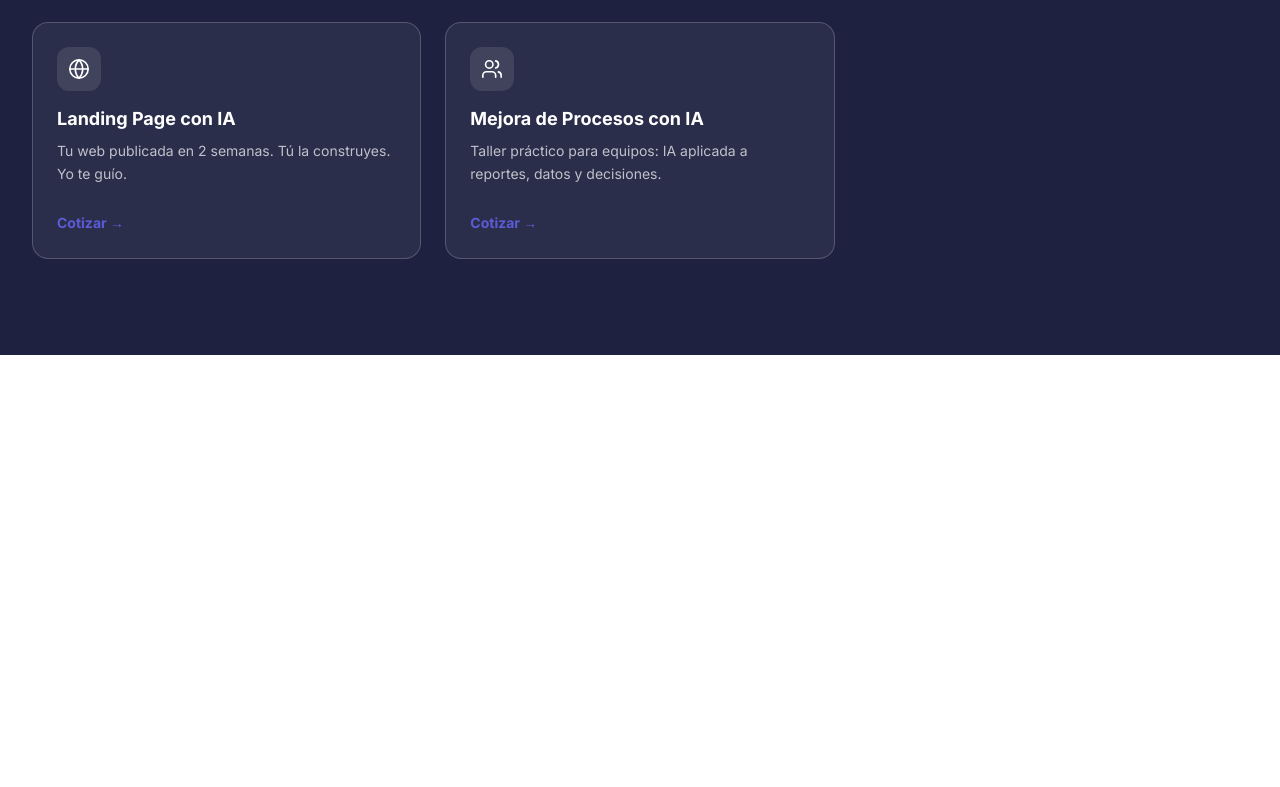
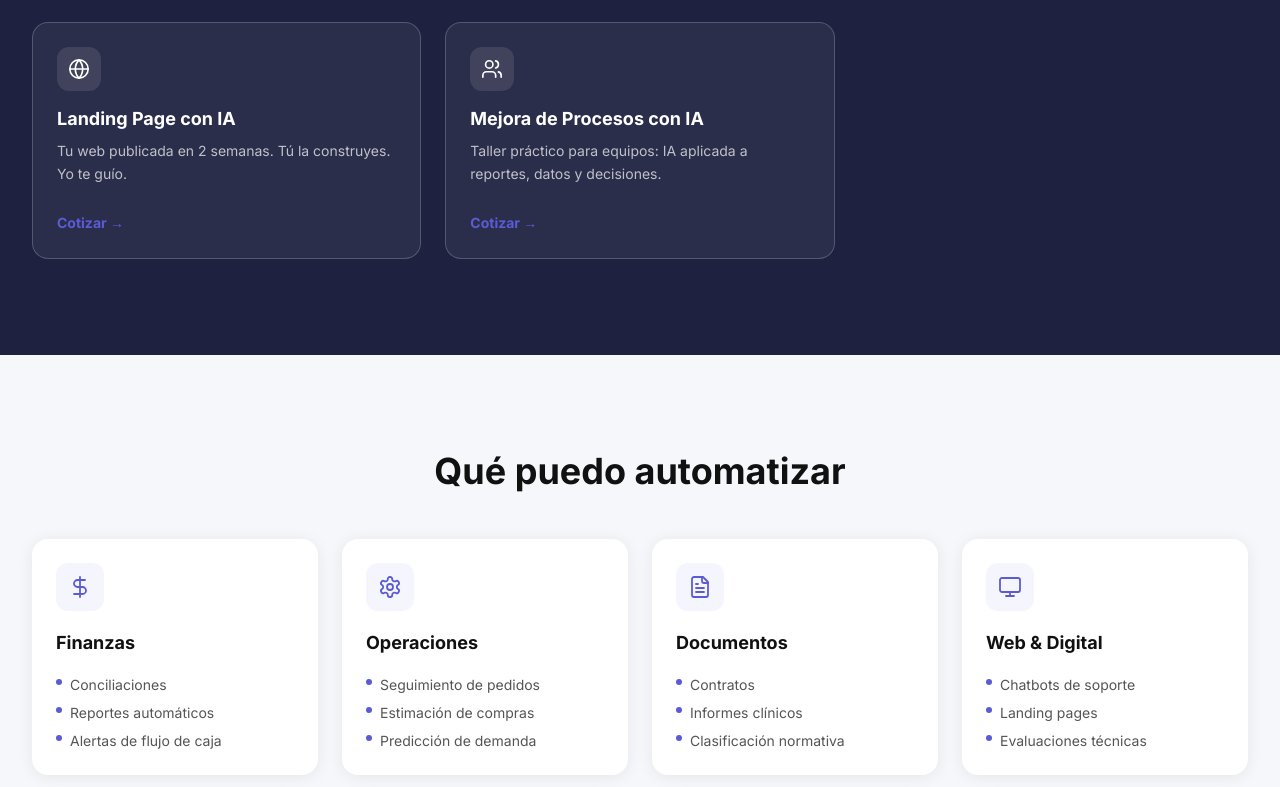
Before and after one commit to jhcarrillo74/orketech-landing, a React (Vite) app: page / in a window 1280 px wide. Shown: the part 2714-3501 px from the top of the page. Before the commit the page ends 3069 px from the top, so only its background shows below. Built offline with nearby package versions, Linux system fonts and the light colour scheme.

Commit message:
Add CasosUso section

```diff
--- a/src/App.tsx
+++ b/src/App.tsx
@@ -4,6 +4,7 @@ import Problema from './sections/Problema';
 import ComoFunciona from './sections/ComoFunciona';
 import PorQueYo from './sections/PorQueYo';
 import Servicios from './sections/Servicios';
+import CasosUso from './sections/CasosUso';
 
 function App() {
   return (
@@ -15,6 +16,7 @@ function App() {
         <ComoFunciona />
         <PorQueYo />
         <Servicios />
+        <CasosUso />
       </main>
     </div>
   );
--- /dev/null
+++ b/src/sections/CasosUso.tsx
@@ -0,0 +1,83 @@
+import { DollarSign, Settings, FileText, Monitor } from 'lucide-react';
+
+const casos = [
+  {
+    icono: DollarSign,
+    titulo: "Finanzas",
+    ejemplos: ["Conciliaciones", "Reportes automáticos", "Alertas de flujo de caja"]
+  },
+  {
+    icono: Settings,
+    titulo: "Operaciones",
+    ejemplos: ["Seguimiento de pedidos", "Estimación de compras", "Predicción de demanda"]
+  },
+  {
+    icono: FileText,
+    titulo: "Documentos",
+    ejemplos: ["Contratos", "Informes clínicos", "Clasificación normativa"]
+  },
+  {
+    icono: Monitor,
+    titulo: "Web & Digital",
+    ejemplos: ["Chatbots de soporte", "Landing pages", "Evaluaciones técnicas"]
+  }
+];
+
+const CasosUso = () => {
+  return (
+    <section id="casos-uso" className="py-16 lg:py-24" style={{ backgroundColor: '#F5F7FA' }}>
+      <div className="max-w-7xl mx-auto px-4 sm:px-6 lg:px-8">
+        <h2
+          className="font-space-grotesk font-bold text-center text-3xl lg:text-4xl mb-12"
+          style={{ color: '#111111' }}
+        >
+          Qué puedo automatizar
+        </h2>
+
+        <div className="grid grid-cols-1 sm:grid-cols-2 lg:grid-cols-4 gap-6">
+          {casos.map((caso, index) => {
+            const Icono = caso.icono;
+            return (
+              <div
+                key={index}
+                className="flex flex-col gap-5 p-6 bg-white transition-shadow duration-300 hover:shadow-xl"
+                style={{
+                  borderRadius: '16px',
+                  boxShadow: '0 2px 16px 0 rgba(17,17,17,0.07)'
+                }}
+              >
+                <div
+                  className="flex items-center justify-center w-12 h-12 rounded-xl"
+                  style={{ backgroundColor: '#5B5BD610' }}
+                >
+                  <Icono size={24} strokeWidth={1.8} style={{ color: '#5B5BD6' }} />
+                </div>
+
+                <h3
+                  className="font-space-grotesk font-bold text-lg leading-snug"
+                  style={{ color: '#111111' }}
+                >
+                  {caso.titulo}
+                </h3>
+
+                <ul className="flex flex-col gap-2">
+                  {caso.ejemplos.map((ejemplo, i) => (
+                    <li key={i} className="flex items-start gap-2 text-sm" style={{ color: '#555555' }}>
+                      <span
+                        className="mt-1 flex-shrink-0 w-1.5 h-1.5 rounded-full"
+                        style={{ backgroundColor: '#5B5BD6' }}
+                      />
+                      {ejemplo}
+                    </li>
+                  ))}
+                </ul>
+              </div>
+            );
+          })}
+        </div>
+      </div>
+    </section>
+  );
+};
+
+export default CasosUso;
```
